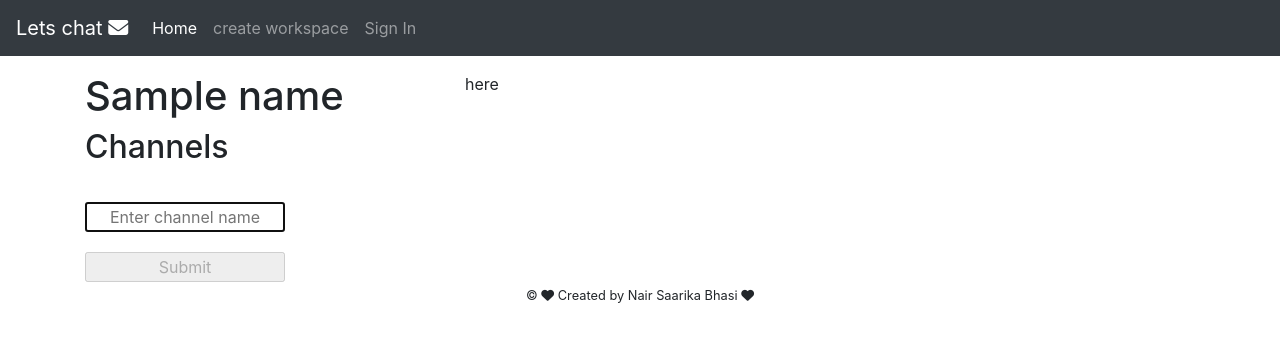
After one commit to saarikabhasi/Chat-application, a Flask app: template templates/channel.html in a window 1280 px wide. The commit adds this page. Shown: the top 342 px of the page. Run offline with Flask 2, Linux system fonts and the light colour scheme; the template is opened without the code that fills it: most values are stand-ins (such as "Sample title", 1, 10 or a date in 2020); some libraries are stand-ins or nearby versions.

Commit message:
create channel for a display name-commit1

```diff
--- a/application.py
+++ b/application.py
@@ -11,7 +11,12 @@ socketio = SocketIO(app)
 def index():
   return render_template ("index.html")
 
-@app.route("/register",methods=["get","post"])
-def register():
-    name=request.form.get("name")
-    return render_template("index.html")
+#@app.route("/createchannel/<string:name>",methods=["GET","POST"])
+@app.route("/createchannel",methods=["GET","POST"])
+def createchannel():
+  print("came here")
+  name = request.form["name"]
+
+  print("name is :" ,f"{name}")
+  print(request.method)
+  return render_template("channel.html",name=name)
--- /dev/null
+++ b/templates/channel.html
@@ -0,0 +1,71 @@
+<!-- 1. create 2.show channel list -->
+
+{% extends "layout.html" %}
+{% block heading %}
+
+
+Flack
+
+{% endblock %}
+
+
+{% block body %}
+
+
+<script>
+    document.addEventListener('DOMContentLoaded',()=>{
+        document.querySelector('#submit').disabled = true;
+
+      document.querySelector('#channel').onkeyup = () => {
+        if (document.querySelector('#channel').value.length > 0)
+            document.querySelector('#submit').disabled = false;
+
+        else
+          document.querySelector('#submit').disabled = true;
+        };
+
+
+      document.querySelector('#new-channel').onsubmit =()=>{
+        //create new li for channel
+        const li =document.createElement('li');
+        li.innerHTML=document.querySelector('#channel').value;
+        //add new item to channel list
+        document.querySelector('#channels').append(li);
+        //clear input field
+        document.querySelector('#channel').value='';
+        document.querySelector('#submit').disabled = true;
+
+        // Stop form from submitting
+        return false;
+      };
+
+      });
+
+
+  </script>
+  <div class ="container">
+    <div class="row">
+      <div class="col-lg-4">
+        <div class="workspace">
+          <div class="sidebar" role="tabpanel">
+            <h1 id="printname">{{name}}</h1>
+            <h2>Channels</h2>
+            <ul id="channels">
+
+            </ul>
+            <form id ="new-channel">
+              <input id ="channel" autocomplete="off" autofocus placeholder="Enter channel name" type="text">
+              <input id ="submit" type="submit">
+            </form>
+          </div>
+        </div>
+     </div>
+      <div class="col-lg-8">
+        <div class="messages">
+          <p>here</p>
+        </div>
+      </div>
+
+    </div>
+  </div>
+  {% endblock %}
```
Also changed, not shown: templates/index.html (+37 -51 lines).
